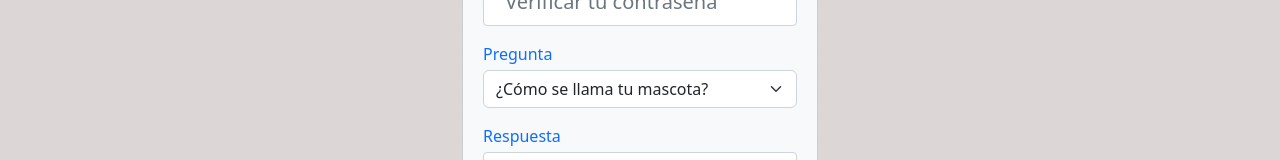
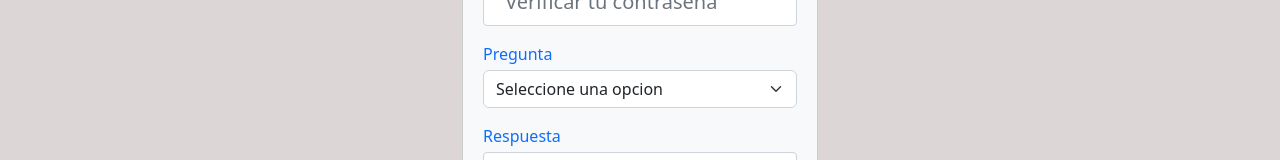
Before and after one commit to Viclor27322/helado, a React (Create React App) app: page /registro in a window 1280 px wide. Shown: the part 586-746 px from the top of the page. Built offline with nearby package versions, Linux system fonts and the light colour scheme.

Commit message:
update  files

```diff
--- a/src/componentes/registro.js
+++ b/src/componentes/registro.js
@@ -120,6 +120,7 @@ export default function Registro() {
                                      <div className='mb-3'>
                                             <label className="form-label mb-1 text-primary">Pregunta</label>
                                             <select className="form-select" id='pregunta' onChange={(e)=> setPregunta(e.target.value)}  aria-label="Default select example">
+                                                <option value="">Seleccione una opcion</option>
                                                 <option value="¿Cómo se llama tu mascota?">¿Cómo se llama tu mascota?</option>
                                                 <option value="¿Cual es tu color favorito?">¿Cual es tu color favorito?</option>
                                             </select>
```
